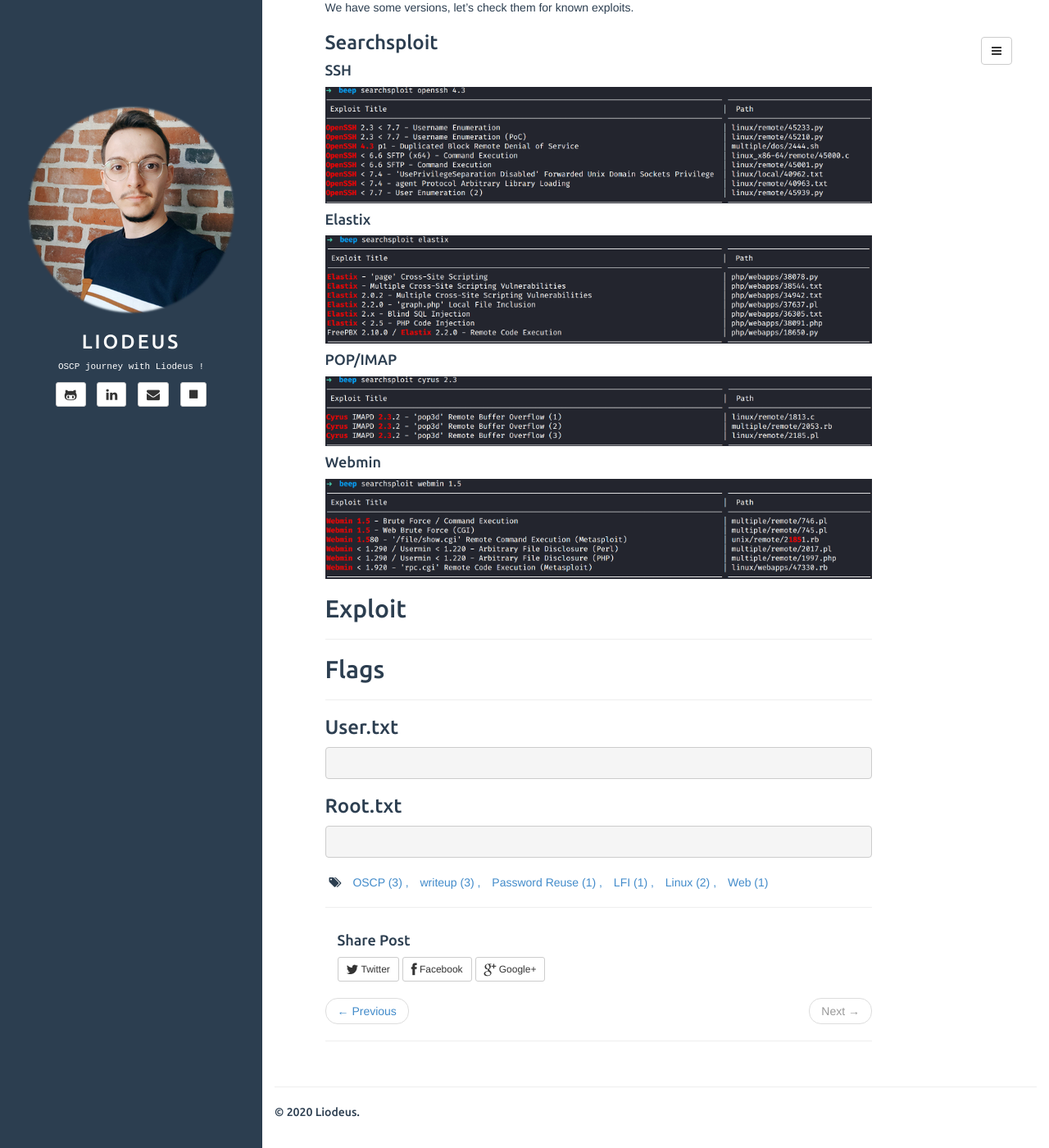
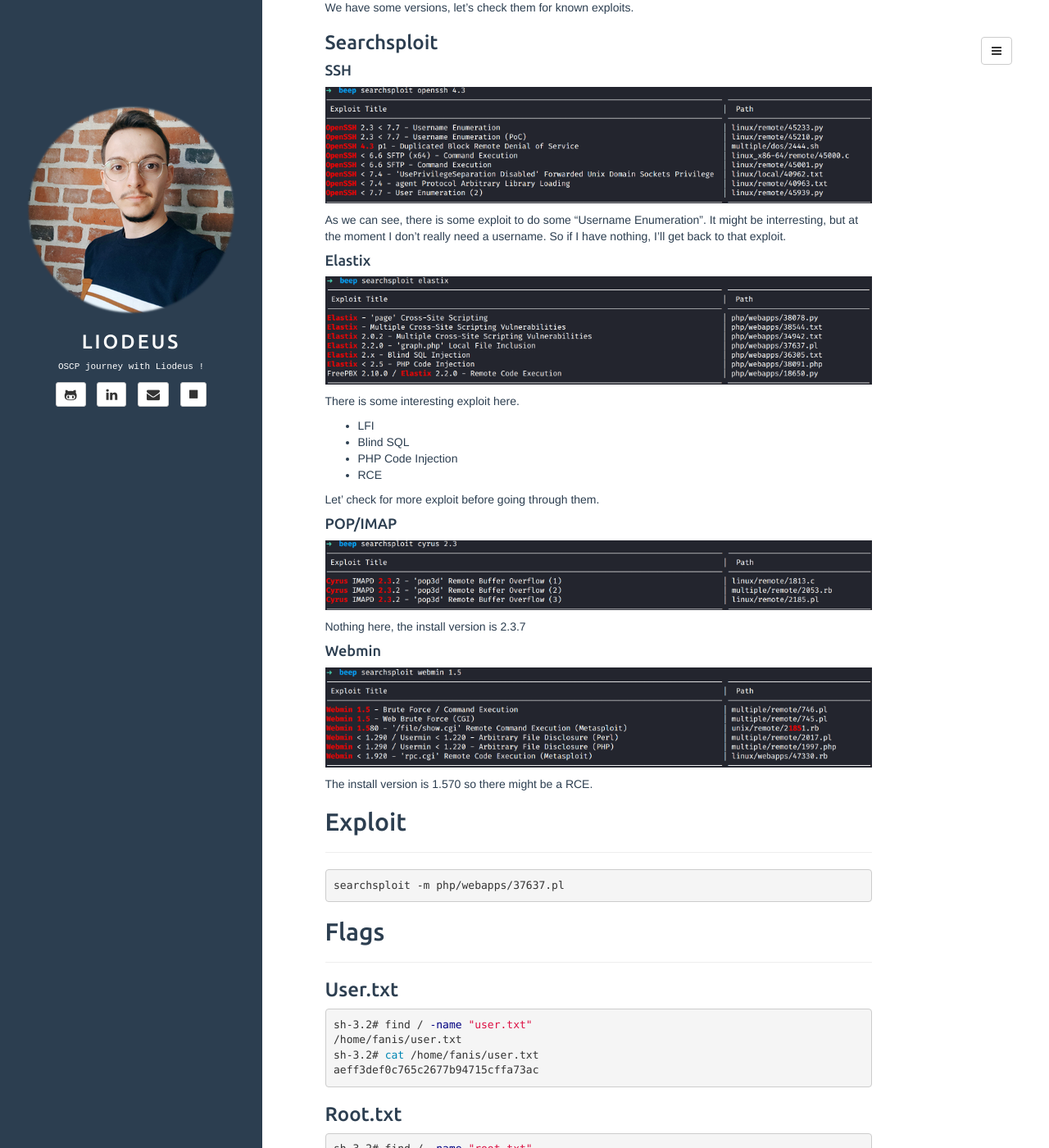
Before and after one commit to Liodeus/liodeus.github.io, a Jekyll site: the page built from _posts/2020-07-17-beep.md, in a window 1280 px wide and 1400 px high, scrolled down 1699 px. Shown: the whole window at 82% size. Built offline with Jekyll 4.4.1, drawn with Linux system fonts in a browser that asks for light colours; some of the changed text lies outside the part shown.

Commit message:
Add files via upload

````diff
--- a/_posts/2020-07-17-beep.md
+++ b/_posts/2020-07-17-beep.md
@@ -78,21 +78,44 @@ We have some versions, let’s check them for known exploits.
 
 ![Searchsploit SSH](/assets/imgs/beep/searchsploit_ssh.PNG)
 
+As we can see, there is some exploit to do some “Username Enumeration”.  It might be interresting, but at the moment I don’t really need a  username. So if I have nothing, I’ll get back to that exploit.
+
 #### Elastix
 
 ![Searchsploit Elastix](/assets/imgs/beep/searchsploit_elastix.PNG)
+
+There is some interesting exploit here.
+
+- LFI
+- Blind SQL
+- PHP Code Injection
+- RCE
+
+Let' check for more exploit before going through them.
 
 #### POP/IMAP
 
 ![Searchsploit POP/IMAP](/assets/imgs/beep/searchsploit_cyrus.PNG)
 
+Nothing here, the install version is 2.3.7
+
 #### Webmin
 
 ![Searchsploit Webmin](/assets/imgs/beep/searchsploit_webmin.PNG)
 
+The install version is 1.570 so there might be a RCE.
+
 ## Exploit
 
 ------
+
+
+
+
+
+```
+searchsploit -m php/webapps/37637.pl
+```
 
 
 
@@ -103,11 +126,17 @@ We have some versions, let’s check them for known exploits.
 ### User.txt
 
 ```bash
-
+sh-3.2# find / -name "user.txt"
+/home/fanis/user.txt
+sh-3.2# cat /home/fanis/user.txt
+aeff3def0c765c2677b94715cffa73ac
 ```
 
 ### Root.txt
 
 ```bash
-
+sh-3.2# find / -name "root.txt"
+/root/root.txt
+sh-3.2# cat /root/root.txt
+d88e006123842106982acce0aaf453f0
 ```
````
